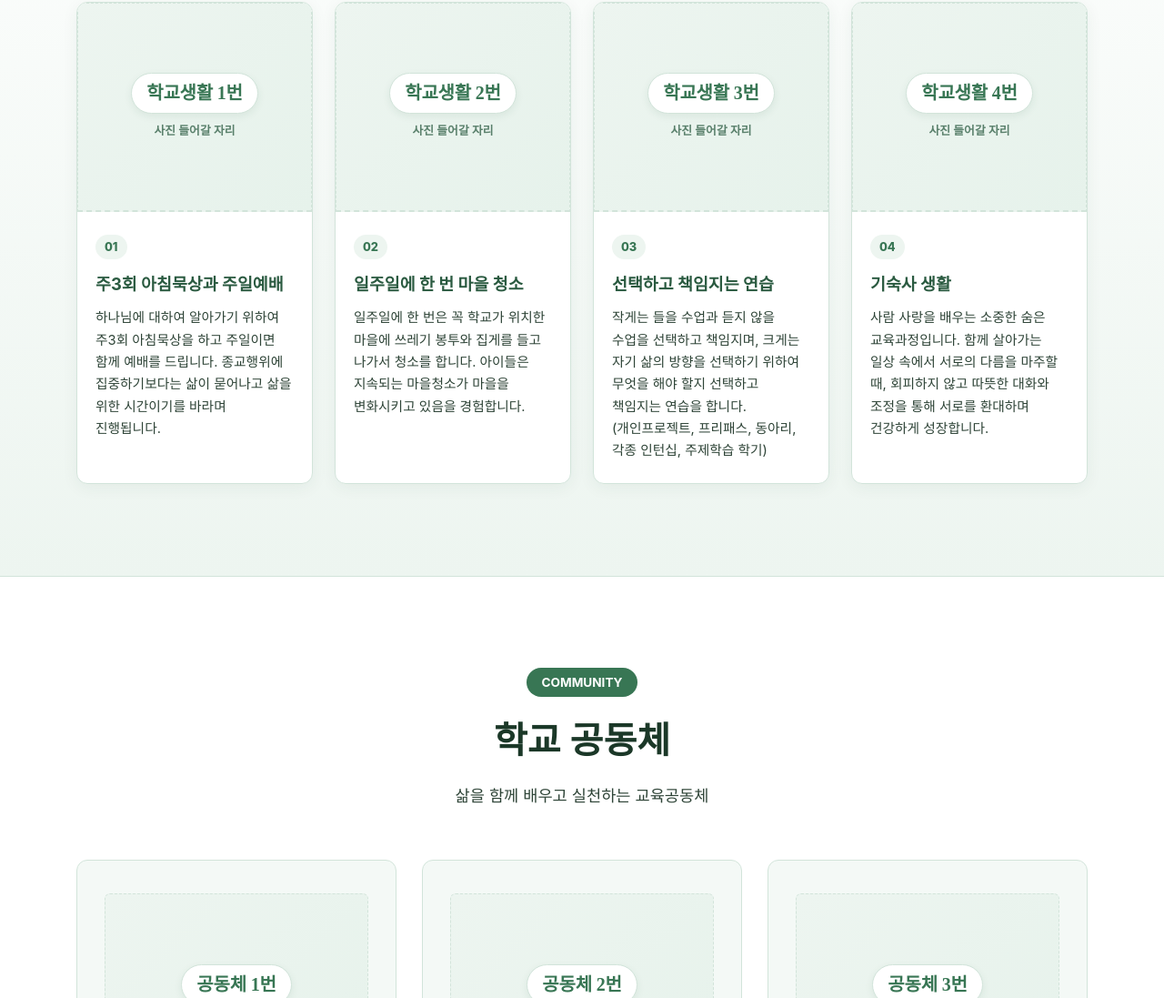
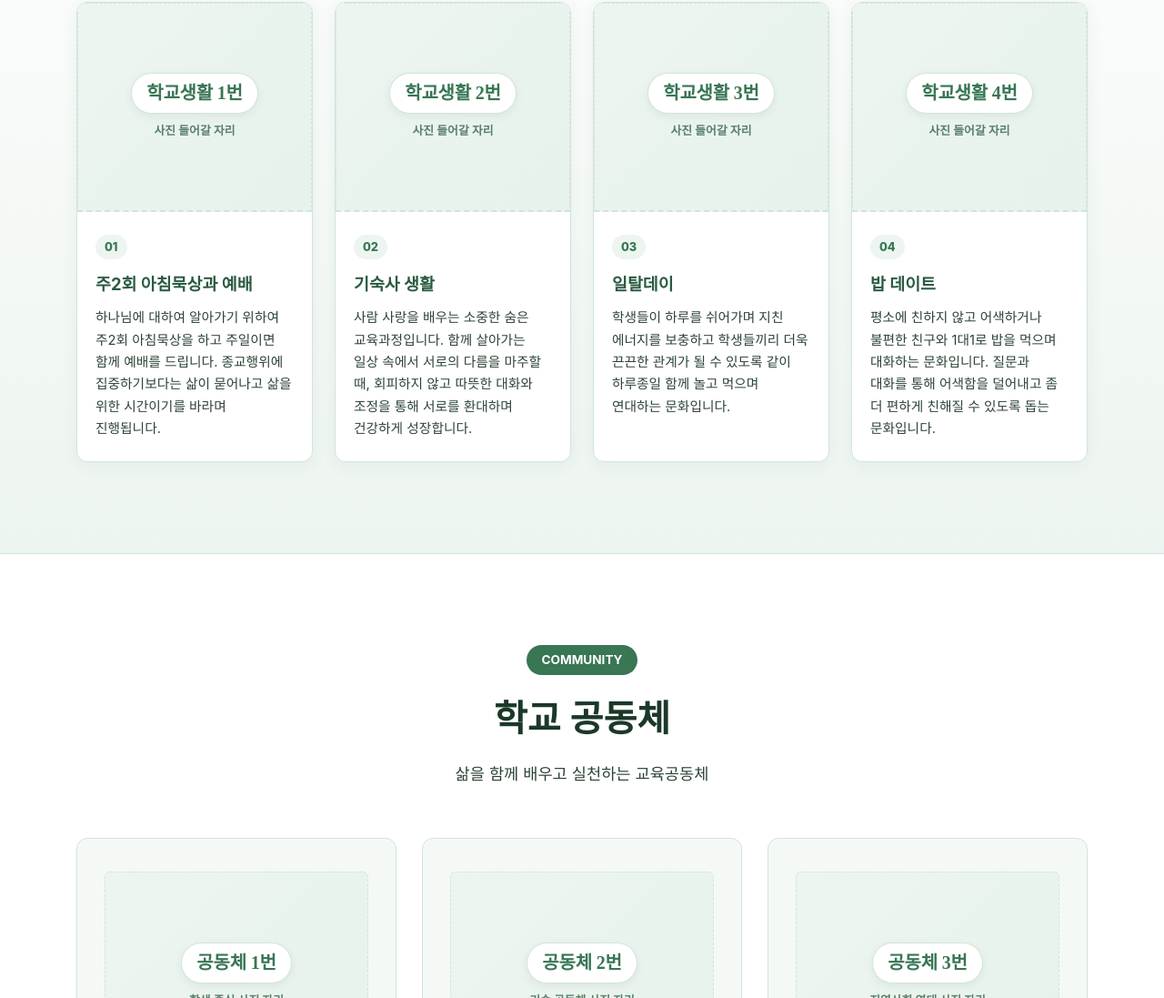
Before and after one commit to 12124653yh/shalom-freeschool, a plain HTML site: page index.html in a window 1280 px wide. Shown: the part 3513-4610 px from the top of the page at 91% size. Drawn offline with Linux system fonts and the light colour scheme; a web font is replaced by a local one.

Commit message:
feat: 학교 생활 섹션 개편(주2회 아침묵상과 예배, 기숙사 생활, 일탈데이, 밥 데이트)

```diff
--- a/index.html
+++ b/index.html
@@ -290,9 +290,9 @@
             </div>
             <div class="daily-card-content">
               <span class="daily-step">01</span>
-              <h4>주3회 아침묵상과 주일예배</h4>
+              <h4>주2회 아침묵상과 예배</h4>
               <p>
-                하나님에 대하여 알아가기 위하여 주3회 아침묵상을 하고 주일이면 함께 예배를 드립니다. 종교행위에 집중하기보다는 삶이 묻어나고 삶을 위한 시간이기를 바라며 진행됩니다.
+                하나님에 대하여 알아가기 위하여 주2회 아침묵상을 하고 주일이면 함께 예배를 드립니다. 종교행위에 집중하기보다는 삶이 묻어나고 삶을 위한 시간이기를 바라며 진행됩니다.
               </p>
             </div>
           </div>
@@ -306,9 +306,9 @@
             </div>
             <div class="daily-card-content">
               <span class="daily-step">02</span>
-              <h4>일주일에 한 번 마을 청소</h4>
+              <h4>기숙사 생활</h4>
               <p>
-                일주일에 한 번은 꼭 학교가 위치한 마을에 쓰레기 봉투와 집게를 들고 나가서 청소를 합니다. 아이들은 지속되는 마을청소가 마을을 변화시키고 있음을 경험합니다.
+                사람 사랑을 배우는 소중한 숨은 교육과정입니다. 함께 살아가는 일상 속에서 서로의 다름을 마주할 때, 회피하지 않고 따뜻한 대화와 조정을 통해 서로를 환대하며 건강하게 성장합니다.
               </p>
             </div>
           </div>
@@ -322,9 +322,9 @@
             </div>
             <div class="daily-card-content">
               <span class="daily-step">03</span>
-              <h4>선택하고 책임지는 연습</h4>
+              <h4>일탈데이</h4>
               <p>
-                작게는 들을 수업과 듣지 않을 수업을 선택하고 책임지며, 크게는 자기 삶의 방향을 선택하기 위하여 무엇을 해야 할지 선택하고 책임지는 연습을 합니다. (개인프로젝트, 프리패스, 동아리, 각종 인턴십, 주제학습 학기)
+                학생들이 하루를 쉬어가며 지친 에너지를 보충하고 학생들끼리 더욱 끈끈한 관계가 될 수 있도록 같이 하루종일 함께 놀고 먹으며 연대하는 문화입니다.
               </p>
             </div>
           </div>
@@ -338,9 +338,9 @@
             </div>
             <div class="daily-card-content">
               <span class="daily-step">04</span>
-              <h4>기숙사 생활</h4>
+              <h4>밥 데이트</h4>
               <p>
-                사람 사랑을 배우는 소중한 숨은 교육과정입니다. 함께 살아가는 일상 속에서 서로의 다름을 마주할 때, 회피하지 않고 따뜻한 대화와 조정을 통해 서로를 환대하며 건강하게 성장합니다.
+                평소에 친하지 않고 어색하거나 불편한 친구와 1대1로 밥을 먹으며 대화하는 문화입니다. 질문과 대화를 통해 어색함을 덜어내고 좀 더 편하게 친해질 수 있도록 돕는 문화입니다.
               </p>
             </div>
           </div>
```
Also changed, not shown: philosophy.html (+1 -1 lines).
